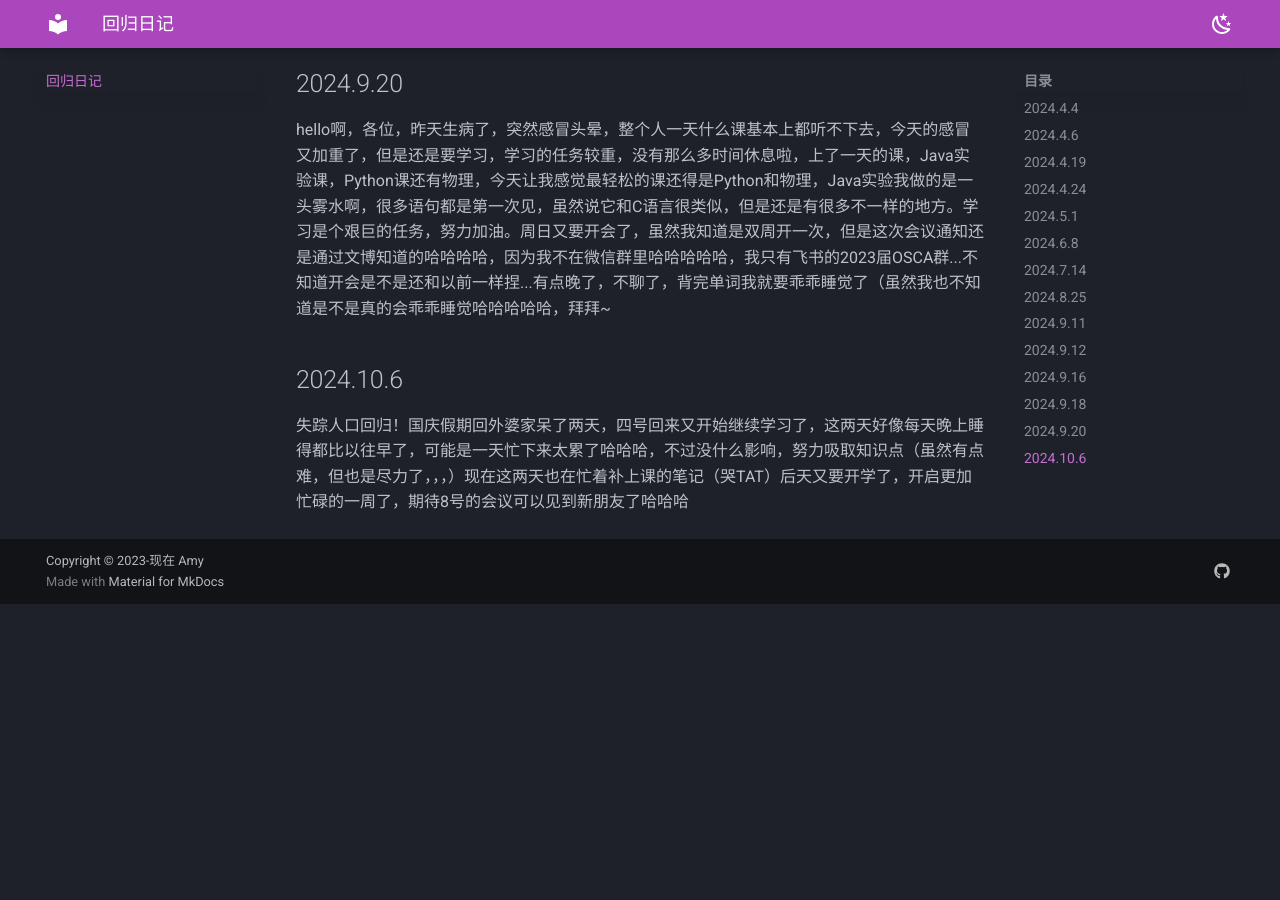
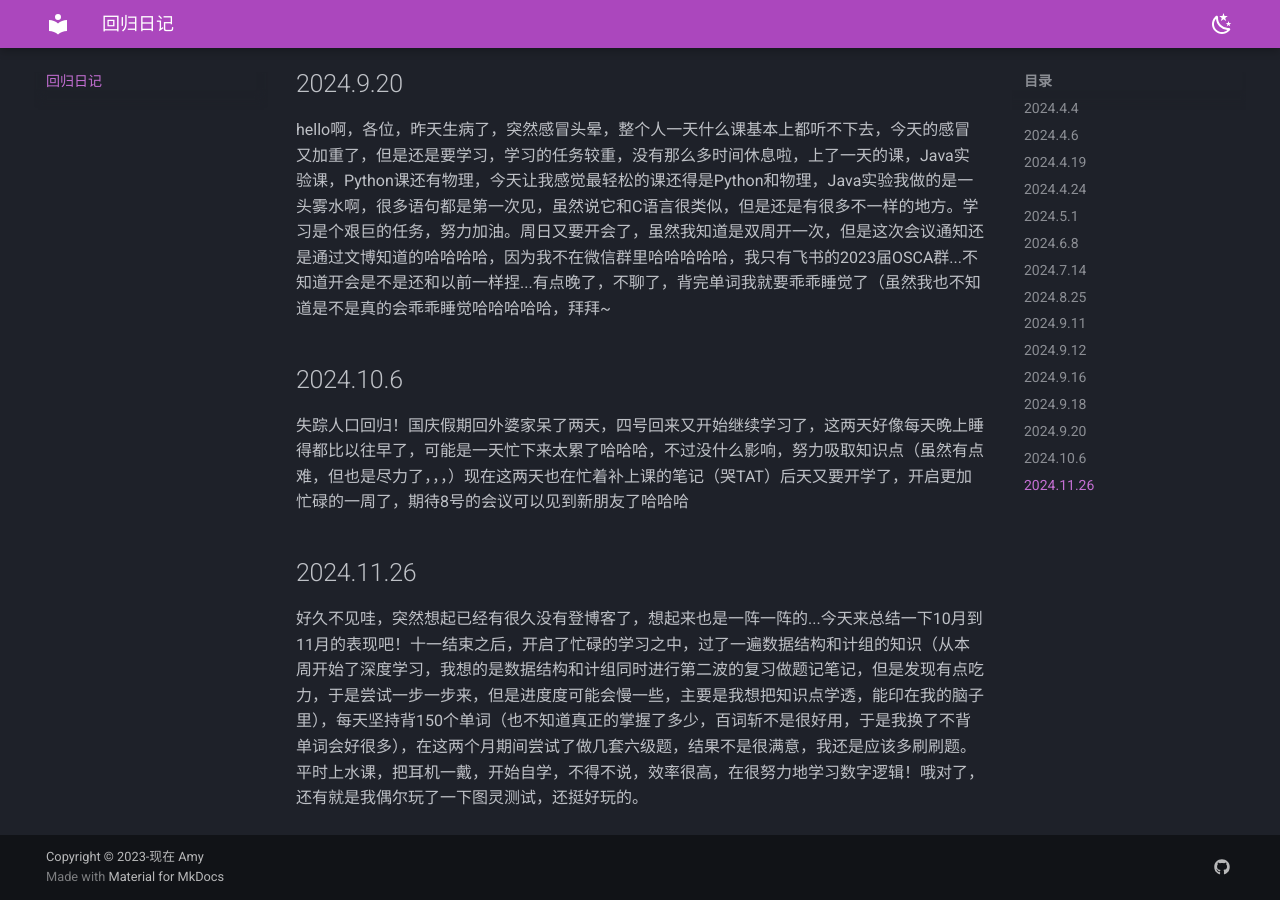
Before and after one commit to AmyWang5/Amyhhh-blog, an MkDocs documentation site: the page built from docs/AMY4/comback.md, in a window 1280 px wide and 900 px high, scrolled down 2431 px. Built offline with MkDocs 1.6.1 and Material for MkDocs 9.7.7, drawn with Linux system fonts in a browser that asks for light colours; before the commit the page ends 3035 px from its top, so only the background shows below that.

Commit message:
2024-11-26_17:19:29 update

```diff
--- a/docs/AMY4/comback.md
+++ b/docs/AMY4/comback.md
@@ -57,3 +57,7 @@ hello啊，各位，昨天生病了，突然感冒头晕，整个人一天什么
 ## 2024.10.6
 
 失踪人口回归！国庆假期回外婆家呆了两天，四号回来又开始继续学习了，这两天好像每天晚上睡得都比以往早了，可能是一天忙下来太累了哈哈哈，不过没什么影响，努力吸取知识点（虽然有点难，但也是尽力了，，，）现在这两天也在忙着补上课的笔记（哭TAT）后天又要开学了，开启更加忙碌的一周了，期待8号的会议可以见到新朋友了哈哈哈
+
+## 2024.11.26
+
+好久不见哇，突然想起已经有很久没有登博客了，想起来也是一阵一阵的...今天来总结一下10月到11月的表现吧！十一结束之后，开启了忙碌的学习之中，过了一遍数据结构和计组的知识（从本周开始了深度学习，我想的是数据结构和计组同时进行第二波的复习做题记笔记，但是发现有点吃力，于是尝试一步一步来，但是进度度可能会慢一些，主要是我想把知识点学透，能印在我的脑子里），每天坚持背150个单词（也不知道真正的掌握了多少，百词斩不是很好用，于是我换了不背单词会好很多），在这两个月期间尝试了做几套六级题，结果不是很满意，我还是应该多刷刷题。平时上水课，把耳机一戴，开始自学，不得不说，效率很高，在很努力地学习数字逻辑！哦对了，还有就是我偶尔玩了一下图灵测试，还挺好玩的。
```
